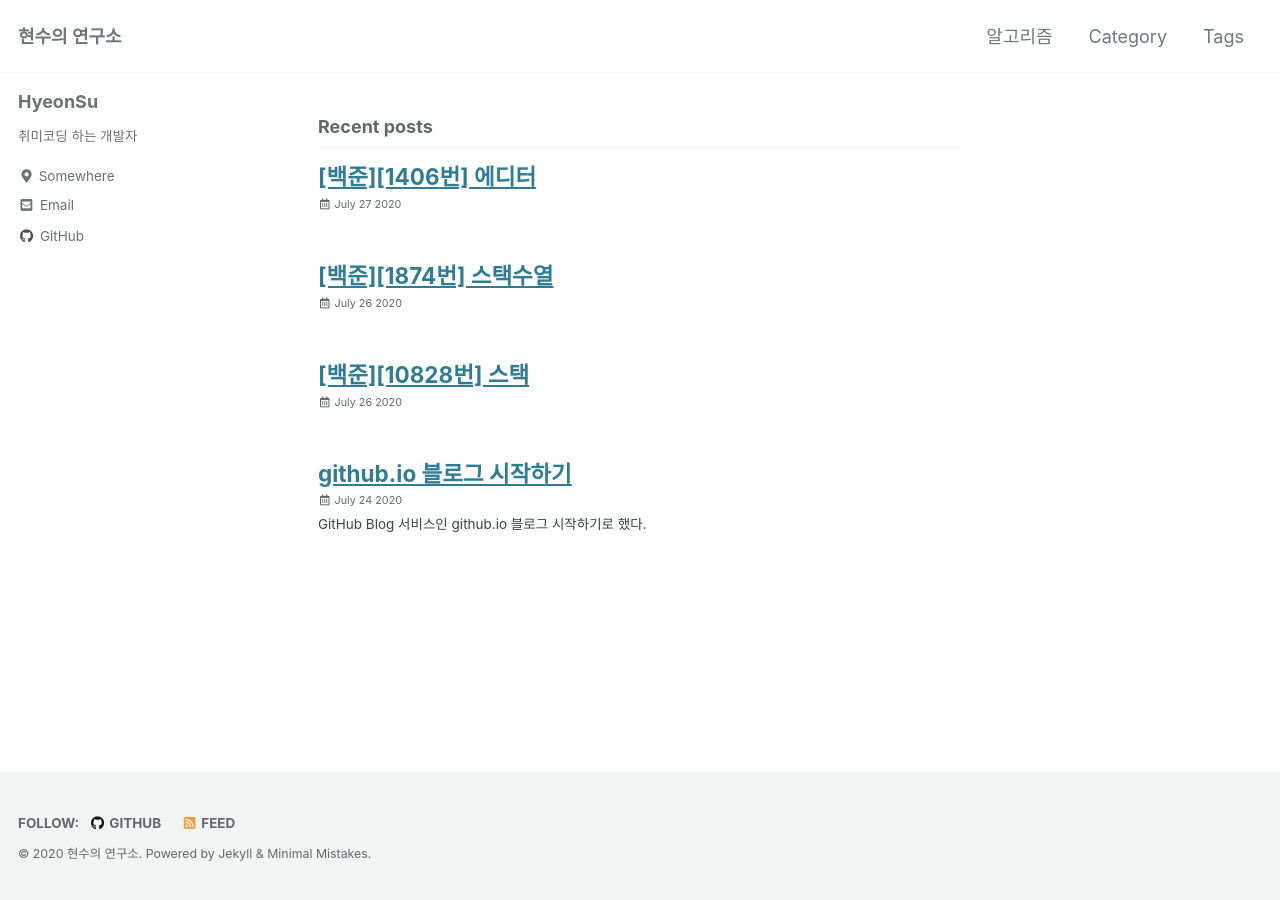
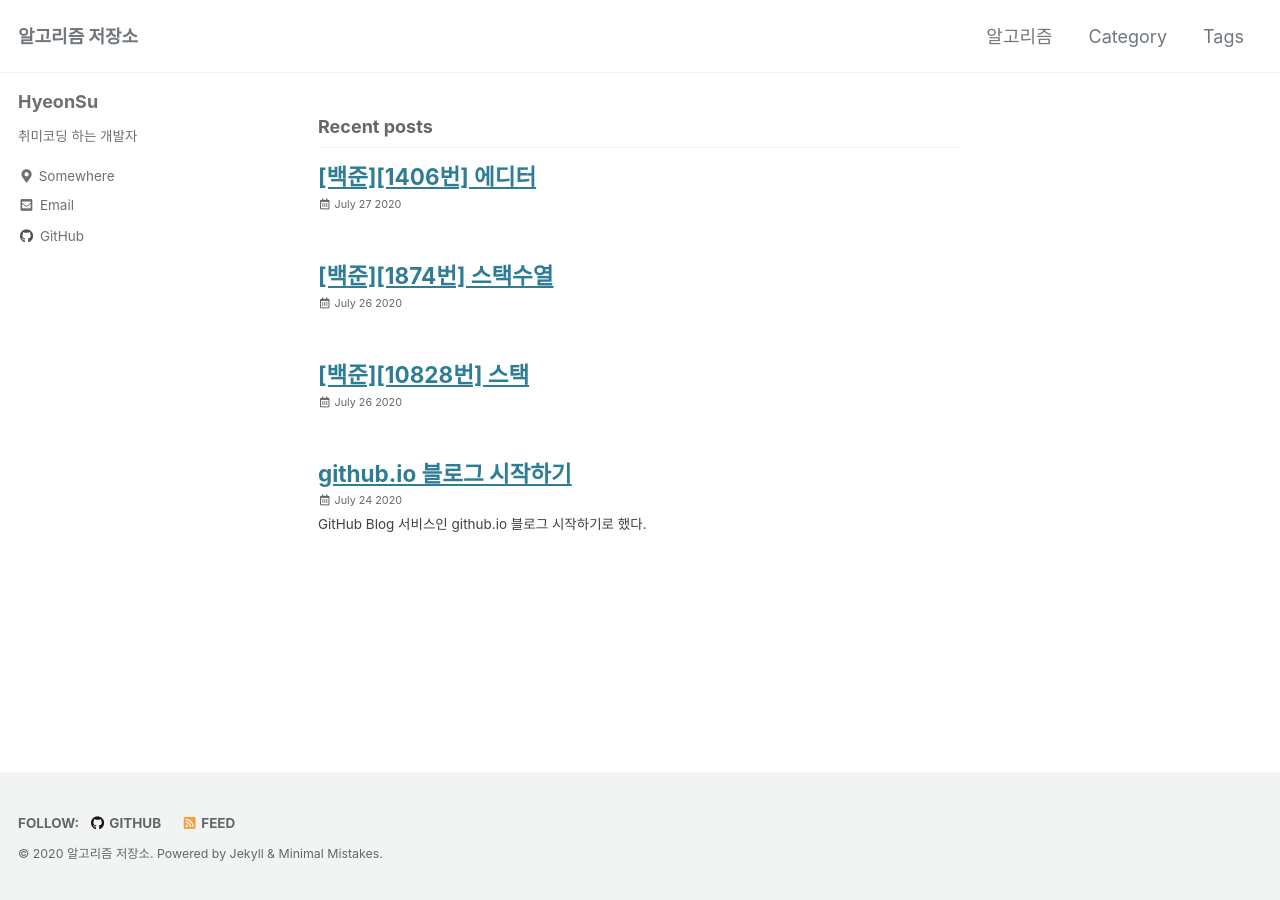
Before and after one commit to hscom96/hscom96.github.io, a Jekyll site: the page built from index.html, in a window 1280 px wide. Built offline with Jekyll 4.4.1, drawn with Linux system fonts in a browser that asks for light colours; cached includes are drawn as plain includes; the list of posts is cut into pages by our own code.

Commit message:
Update _config.yml

```diff
--- a/_config.yml
+++ b/_config.yml
@@ -16,10 +16,10 @@ minimal_mistakes_skin    : "default" # "air", "aqua", "contrast", "dark", "dirt"
 
 # Site Settings
 locale                   : "en-US"
-title                    : "현수의 연구소"
+title                    : "알고리즘 저장소"
 title_separator          : "-"
 subtitle                 : # site tagline that appears below site title in masthead
-name                     : "현수의 연구소"
+name                     : "알고리즘 저장소"
 description              : "Hello world!"
 url                      : "https://hscom96.github.io" # the base hostname & protocol for your site e.g. "https://mmistakes.github.io"
 baseurl                  : # the subpath of your site, e.g. "/blog"
```
